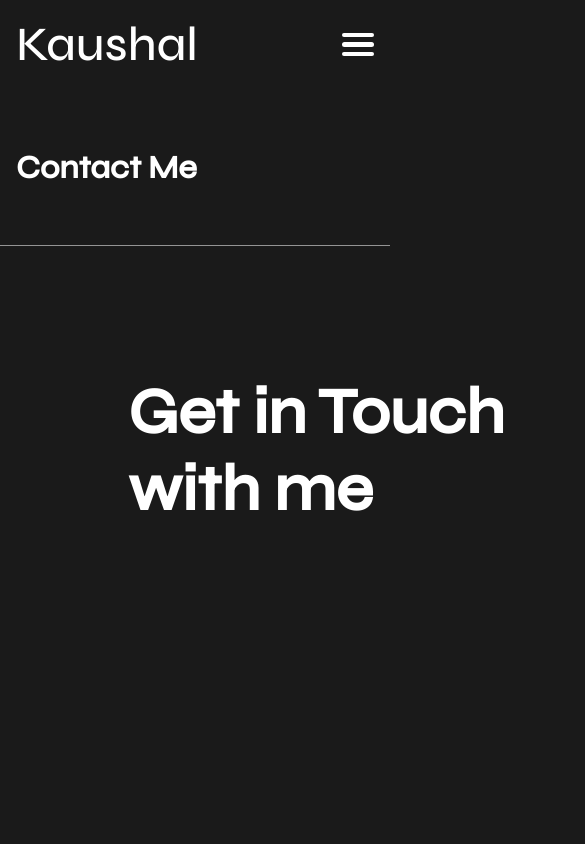
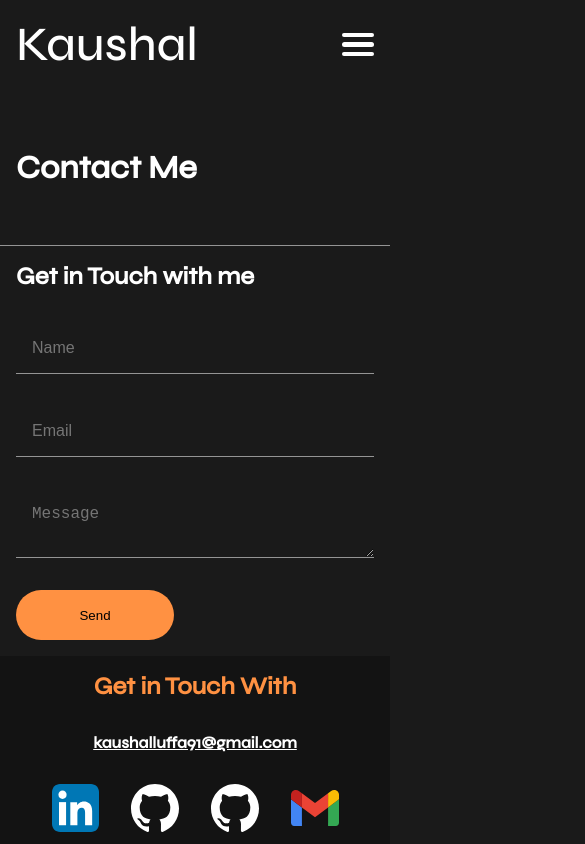
Before and after one commit to kaushalluffa/kluffa-new-portfolio, a React (Vite) app: page /contact in a window 390 px wide. Shown: the top 844 px of the page, 585 px wide, since content can reach past the window. Built offline with nearby package versions, Linux system fonts and the light colour scheme; no server answers.

Commit message:
contact page responsive

```diff
--- a/src/components/Contact/style.scss
+++ b/src/components/Contact/style.scss
@@ -1,38 +1,58 @@
 .contact {
   display: flex;
   flex-direction: column;
-  padding: 8rem;
-  width: 90rem;
+  padding: 1rem;
+  @media screen and (min-width: 1024px) {
+    padding: 8rem;
+  }
 
   &__form {
+    gap: 2rem;
     display: flex;
     justify-content: space-between;
+    flex-direction: column;
+    @media screen and (min-width: 1024px) {
+      flex-direction: row;
+    }
     &-fields {
       display: flex;
       flex-direction: column;
       gap: 2rem;
-      width: 40%;
+      width: 100%;
+      @media screen and (min-width: 1024px) {
+        width: 40%;
+      }
     }
     &--input {
       background: none;
       outline: none;
       border: none;
-      padding: 2rem 2rem 2rem 0;
       border-bottom: 0.0625rem solid #949494;
       color: #fff;
-      font-size: 1.5rem;
       font-style: normal;
       font-weight: 500;
       line-height: normal;
+      font-size: 1rem;
+      padding: 1rem;
+      @media screen and (min-width: 1024px) {
+        padding: 2rem 2rem 2rem 0;
+        font-size: 1.5rem;
+      }
     }
   }
   &__message {
     color: #fff;
-    font-size: 4rem;
     font-style: normal;
     font-weight: 700;
     line-height: normal;
-    width: 27.25rem;
+    font-size: 1.5rem;
+    @media screen and (min-width: 768px) {
+      font-size: 3rem;
+    }
+    @media screen and (min-width: 1024px) {
+      font-size: 4rem;
+      width: 27.25rem;
+    }
   }
   &__send {
     background: none;
```
